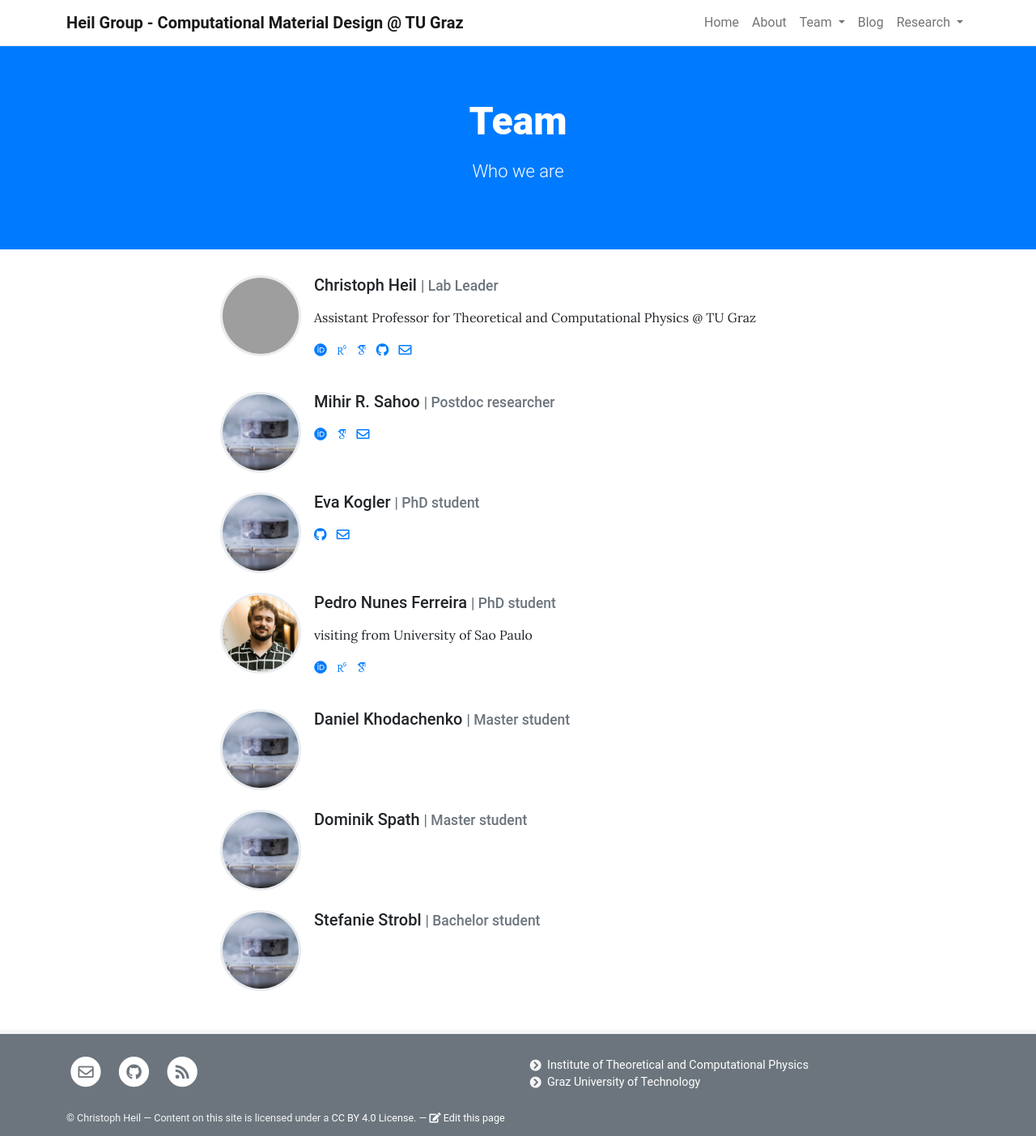
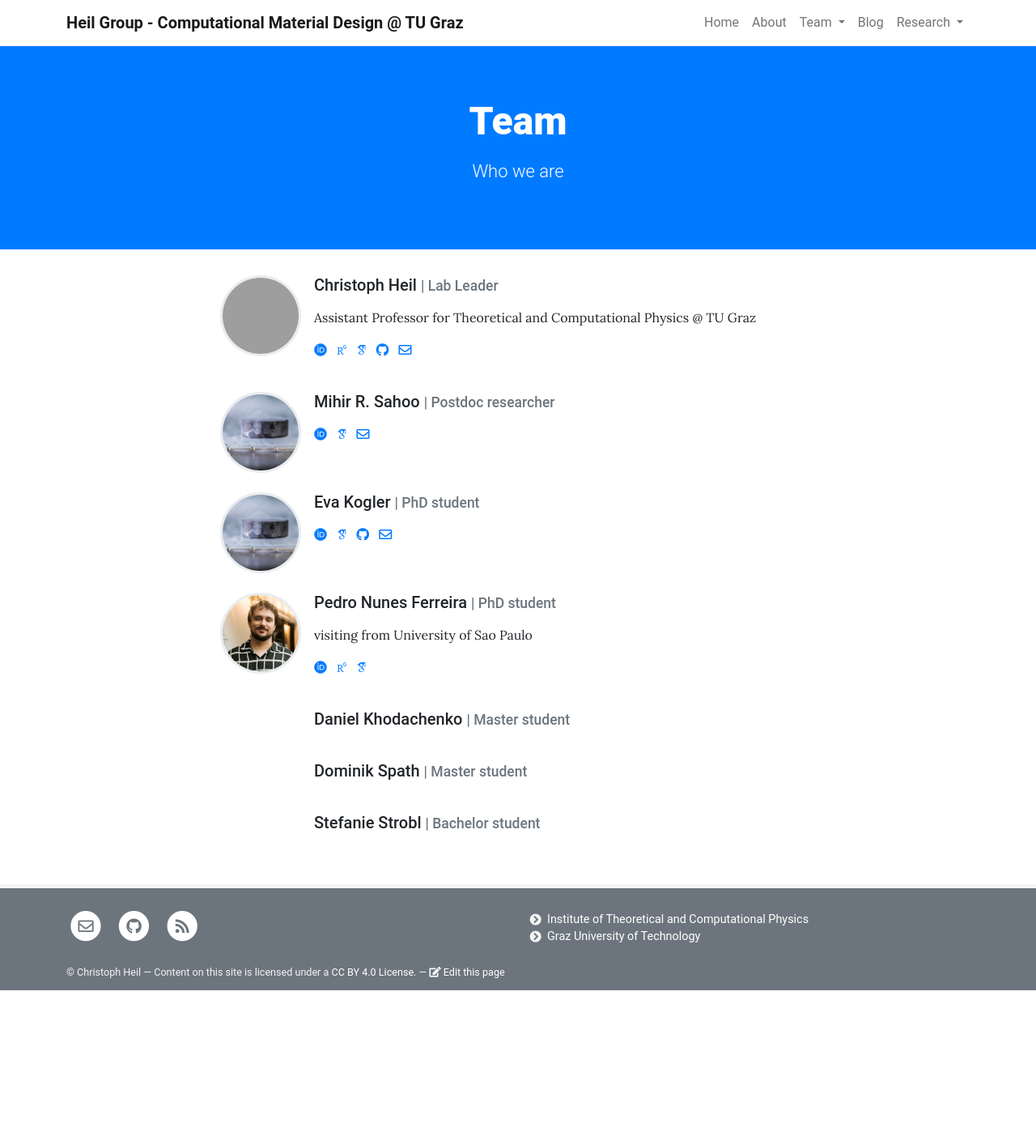
Before and after one commit to cheil/cheil.github.io, a Jekyll site: the page built from pages/team.md, in a window 1280 px wide. Shown: the whole page at 81% size. Built offline with Jekyll 4.4.1, drawn with Linux system fonts in a browser that asks for light colours; some web fonts are replaced; after the commit the page ends 1223 px from its top, so only the background shows below that; grey boxes are pictures that could not be loaded.

```diff
--- a/_data/team.yml
+++ b/_data/team.yml
@@ -25,6 +25,8 @@
   role: PhD student
   image: assets/theme/images/anonym.jpg
     #description: >
+  orcid: 0000-0003-3465-8954
+  googlescholar: bJzCk7cAAAAJ
   email: eva.kogler@tugraz.at
   github: evakogler
 
@@ -39,12 +41,12 @@
 
 - name: Daniel Khodachenko
   role: Master student
-  image: assets/theme/images/anonym.jpg
+    #image: assets/theme/images/anonym.jpg
 
 - name: Dominik Spath
   role: Master student
-  image: assets/theme/images/anonym.jpg
+    #image: assets/theme/images/anonym.jpg
 
 - name: Stefanie Strobl
   role: Bachelor student
-  image: assets/theme/images/anonym.jpg
+    #image: assets/theme/images/anonym.jpg
```
